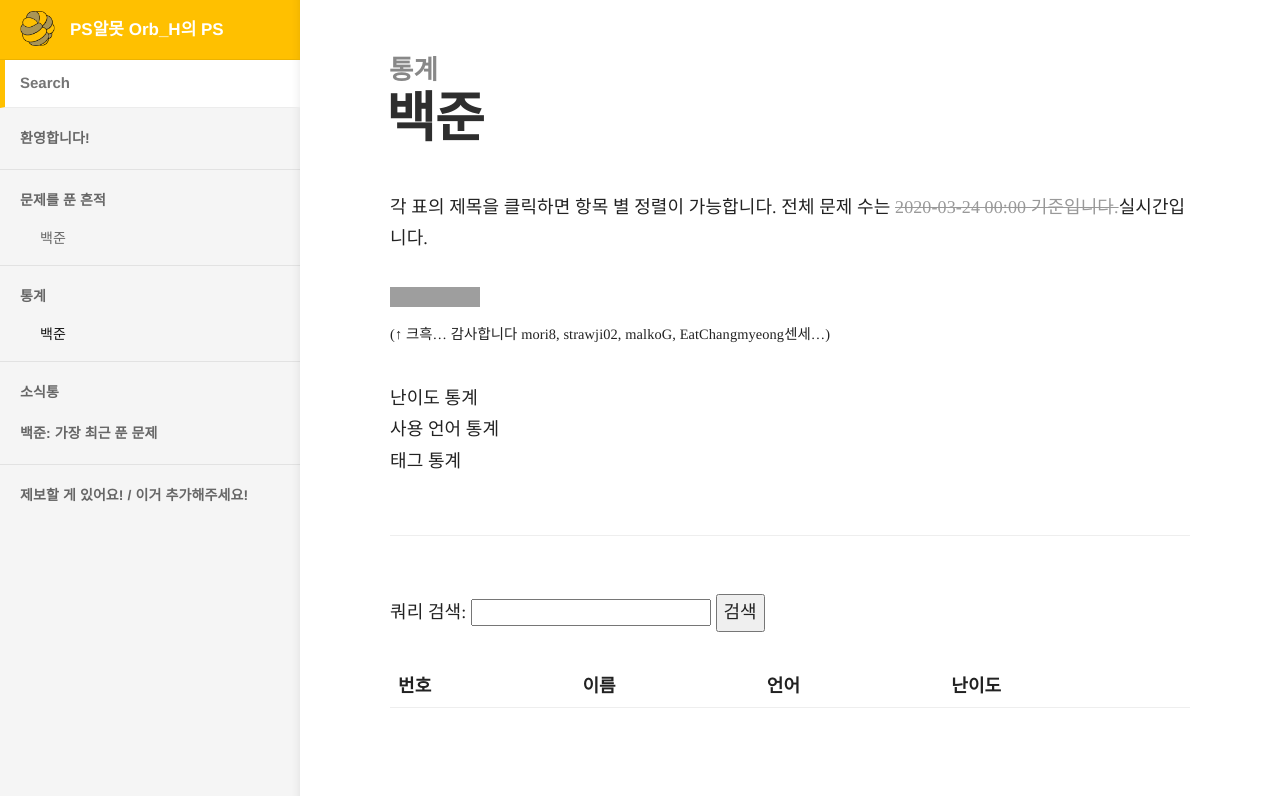
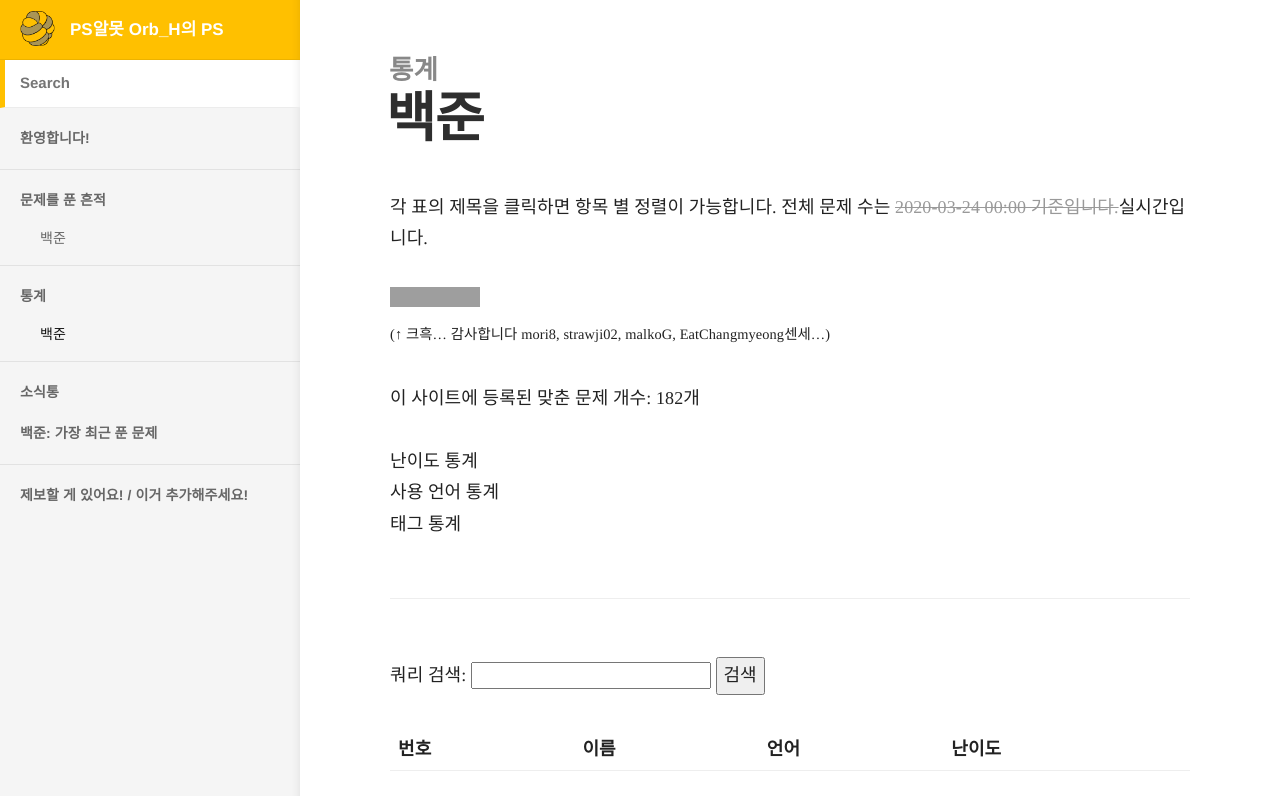
Before and after one commit to Orb-H/nojam, a Jekyll site: the page built from docs/_docs/nojam/statistics.md, in a window 1280 px wide. Shown: the top 796 px of the page. Built offline with Jekyll 4.4.1, drawn with Linux system fonts in a browser that asks for light colours; some web fonts are replaced; grey boxes are pictures that could not be loaded.

Commit message:
Add site info in stat.

```diff
--- a/docs/_docs/nojam/statistics.md
+++ b/docs/_docs/nojam/statistics.md
@@ -67,6 +67,8 @@ regenerate: true
 [![Solved.ac
 프로필](http://mazassumnida.wtf/api/v2/generate_badge?boj=orb_h)](https://solved.ac/orb_h)
 <br/><small>(↑ 크흑... 감사합니다 mori8, strawji02, malkoG, EatChangmyeong센세...)</small>
+
+이 사이트에 등록된 맞춘 문제 개수: {{ docs.size }}개
 
 <details>
 <summary>난이도 통계</summary>
```
